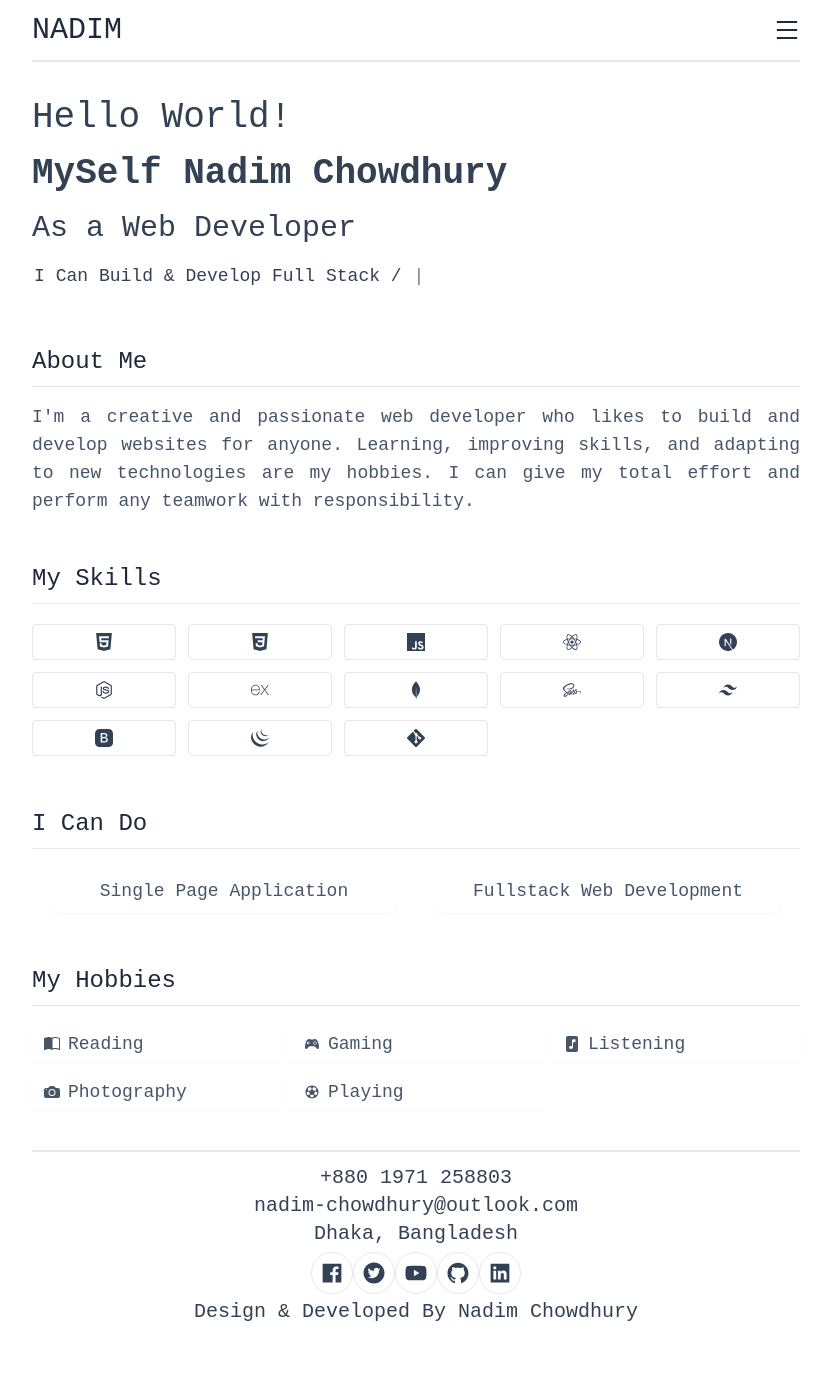
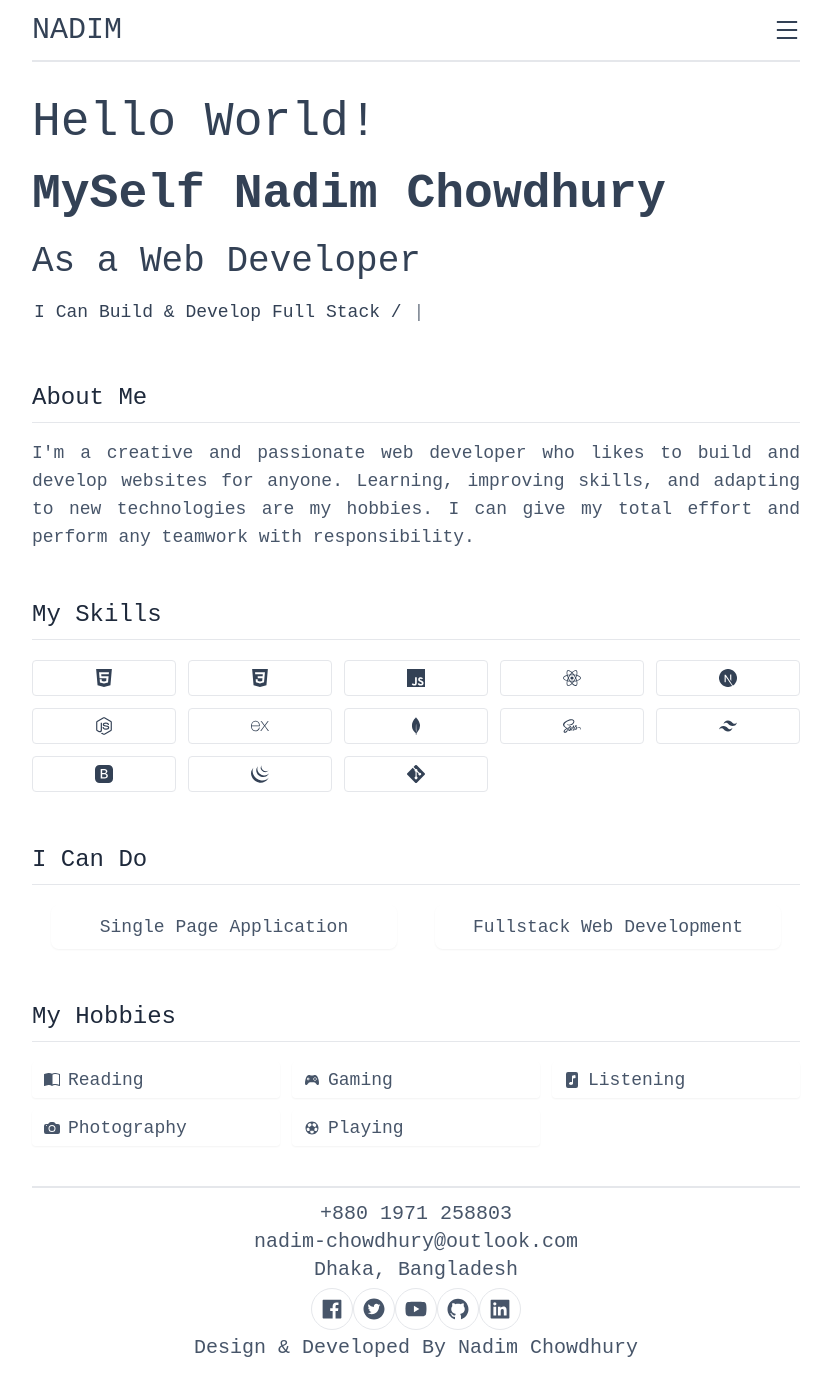
Before and after one commit to nadim-chowdhury/njs-portfolio, a Next.js app: page / in a window 1280 px wide. Shown: the whole page, without its empty margins (224-1055 px from the left). Before the commit the page ends 1338 px from the top, so only its background shows below. Built offline with nearby package versions, Linux system fonts and the light colour scheme; a web font is replaced by a local one.

Commit message:
font weight changed

```diff
--- a/src/components/Footer.jsx
+++ b/src/components/Footer.jsx
@@ -9,7 +9,7 @@ import {
 
 export default function Footer() {
   return (
-    <footer className="text-center text-md sm:text-xl text-slate-700 py-3 border-t-2 sm:mx-3 lg:mx-0">
+    <footer className="text-center text-md sm:text-xl text-slate-600 py-3 border-t-2 sm:mx-3 lg:mx-0">
       <h3>+880 1971 258803</h3>
       <h3>nadim-chowdhury@outlook.com</h3>
       <h3>Dhaka, Bangladesh</h3>
--- a/src/components/Header.jsx
+++ b/src/components/Header.jsx
@@ -12,7 +12,7 @@ export default function Header() {
   };
 
   return (
-    <header className="flex justify-between items-center text-slate-800 py-3 border-b-2 relative sm:mx-3 lg:mx-0">
+    <header className="flex justify-between items-center text-slate-700 py-3 border-b-2 relative sm:mx-3 lg:mx-0">
       <h1 className="text-3xl uppercase">
         <Link href="/">Nadim</Link>
       </h1>
--- a/src/components/HeroBanner.jsx
+++ b/src/components/HeroBanner.jsx
@@ -4,11 +4,11 @@ import Typewriter from "typewriter-effect";
 export default function HeroBanner() {
   return (
     <div className="py-9 sm:mx-3 lg:mx-0 text-slate-700">
-      <h3 className="text-3xl sm:text-4xl">Hello World!</h3>
-      <h2 className="text-2xl font-bold sm:text-4xl py-4">
+      <h3 className="text-4xl sm:text-5xl">Hello World!</h3>
+      <h2 className="text-3xl font-bold sm:text-5xl py-6">
         MySelf Nadim Chowdhury
       </h2>
-      <h3 className="text-2xl sm:text-3xl">As a Web Developer</h3>
+      <h3 className="text-3xl sm:text-4xl">As a Web Developer</h3>
       <h3 className="text-[12px] sm:text-lg mt-4 pl-[2px]">
         <Typewriter
           options={{
```
